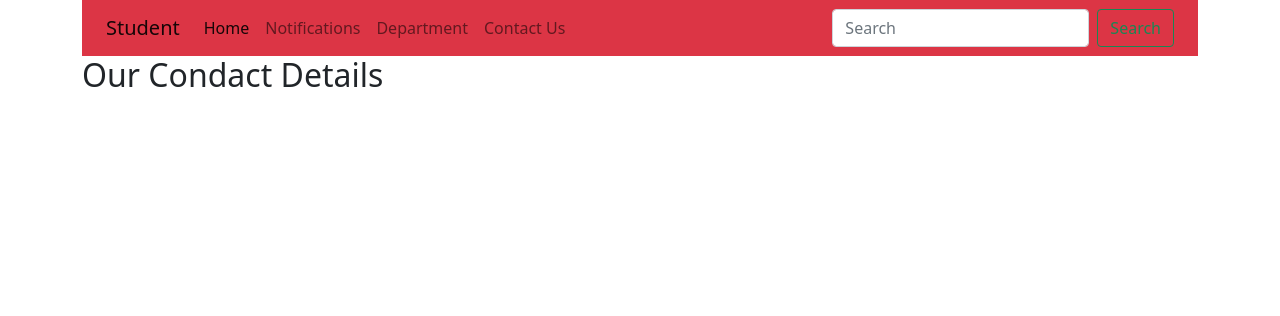
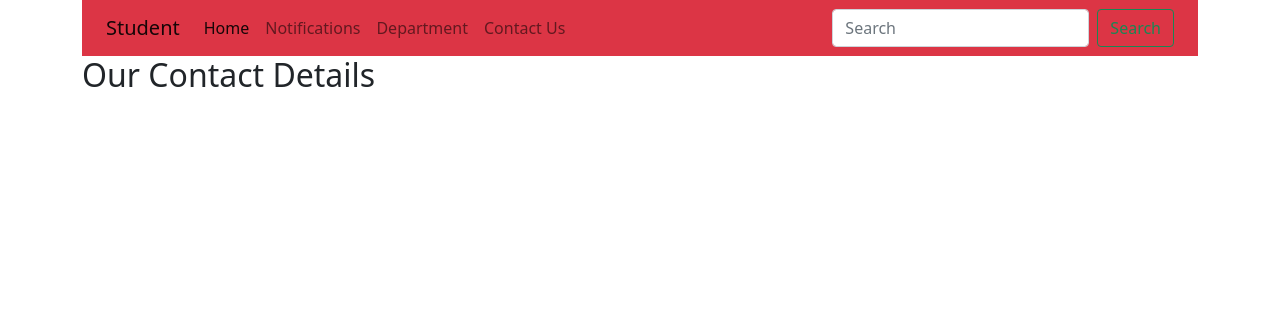
Before and after one commit to nikhas/student, a PHP site: page /condact.php in a window 1280 px wide. Shown: the top 316 px of the page. Run offline with PHP 8.4, Linux system fonts and the light colour scheme.

Commit message:
spelling corrected

```diff
--- a/condact.php
+++ b/condact.php
@@ -48,7 +48,7 @@
     <div class="container">
         <div class="row">
             <div class="col">
-                <h2>Our Condact Details</h2>
+                <h2>Our Contact Details</h2>
             </div>
         </div>
     </div>
```
